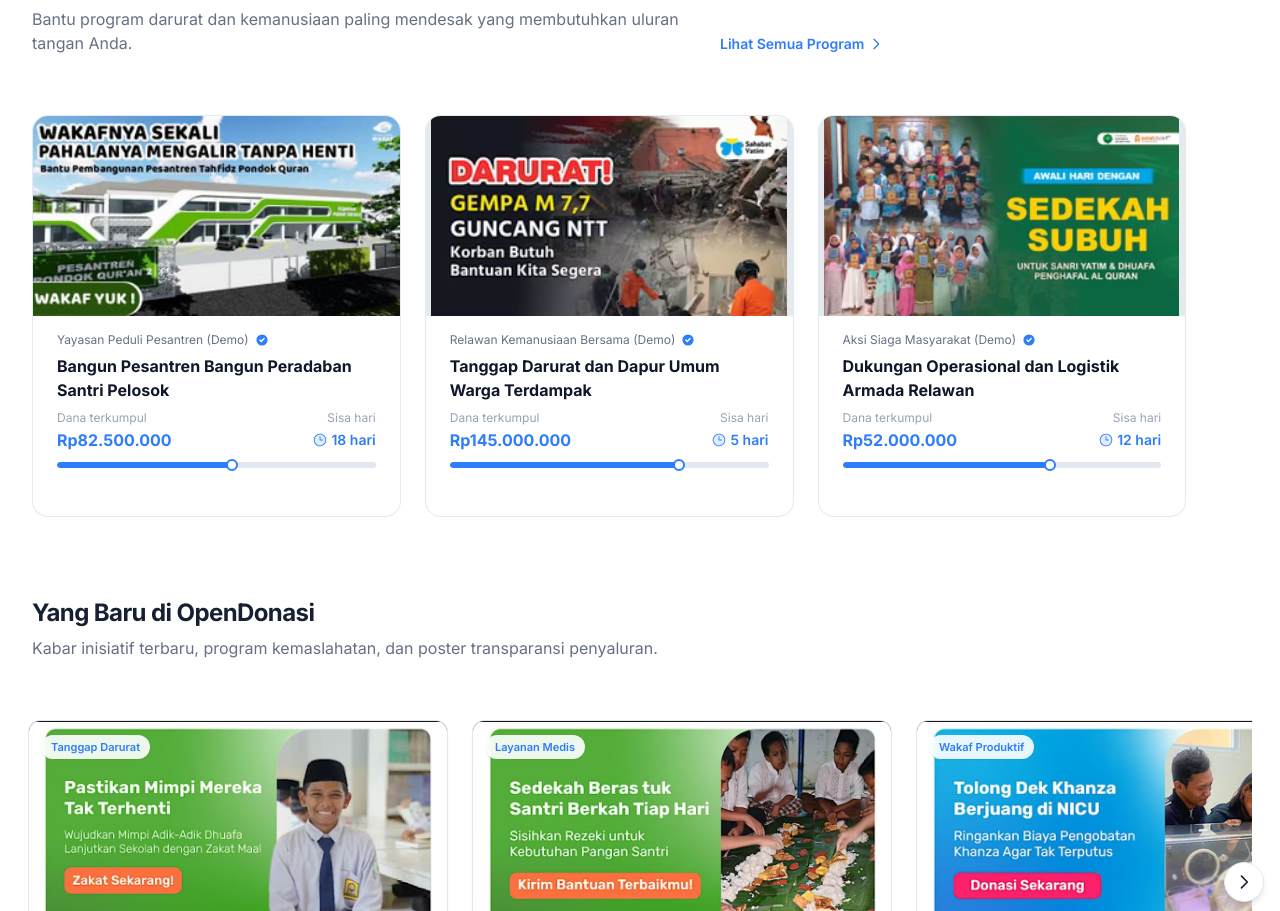
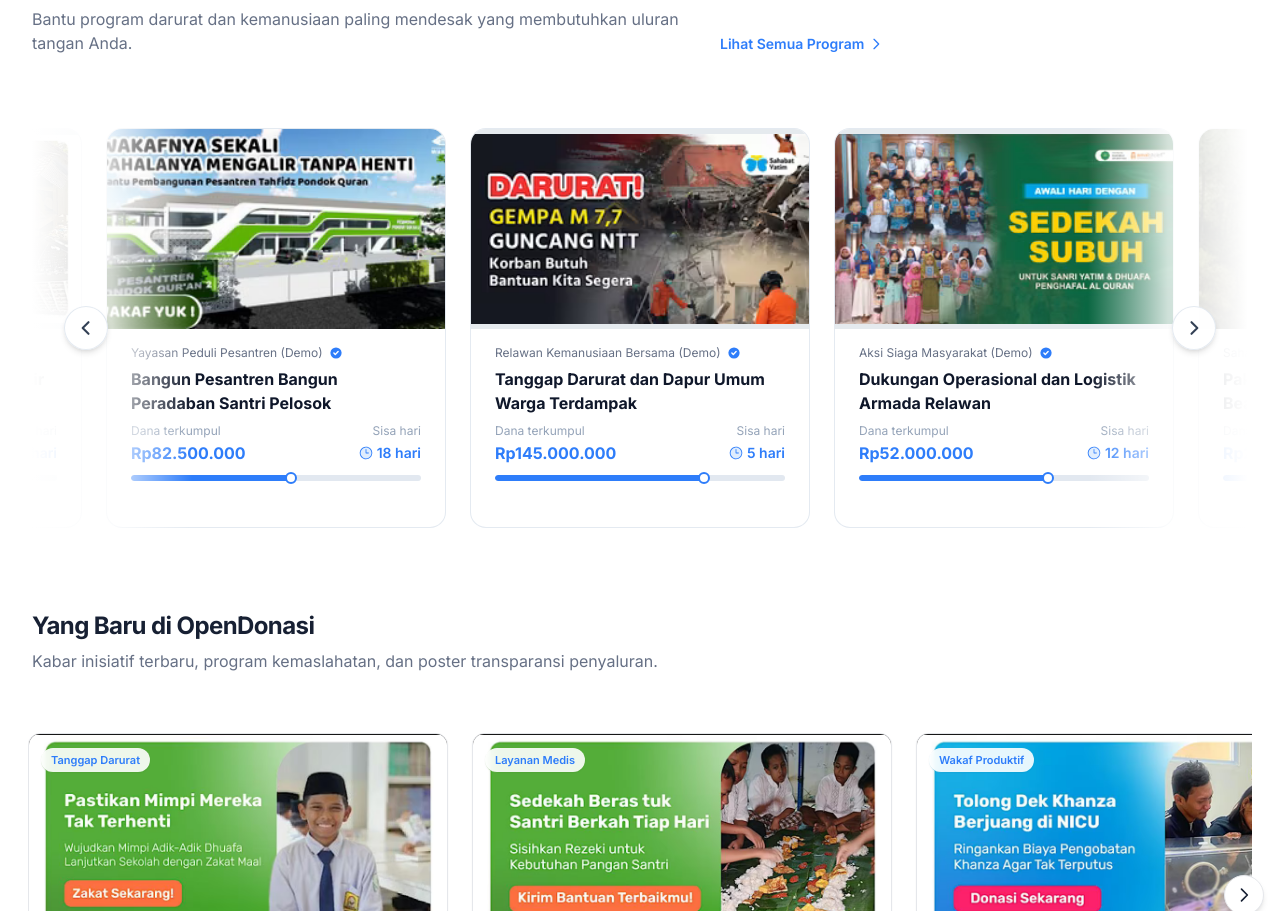
Before and after one commit to inzhagii/opendonasi, a React (Vite) app: page / in a window 1280 px wide. Shown: the part 1173-2084 px from the top of the page. Built offline with nearby package versions, Linux system fonts and the light colour scheme.

Commit message:
feat(featured): implementasi carousel unggulan 3 main card, 2 peek card, dan infinite loop

```diff
--- a/src/components/campaign/FeaturedCampaignCarousel.jsx
+++ b/src/components/campaign/FeaturedCampaignCarousel.jsx
@@ -1,49 +1,178 @@
-import { useRef, useState, useEffect } from 'react';
+// Komponen FeaturedCampaignCarousel ("Ada Kebaikan yang Menantimu") OpenDonasi
+// Mengimplementasikan 3 main card di tengah, 2 peek card di kiri dan kanan, infinite looping tanpa henti, shadow putih, dan tombol arrow.
+
+import { useRef, useState, useEffect, useCallback } from 'react';
 import { Link } from 'react-router-dom';
 import { CAMPAIGNS } from '../../data/campaigns';
 import { CampaignCard } from './CampaignCard';
 import { SectionHeading } from '../ui/SectionHeading';
 
-/**
- * FeaturedCampaignCarousel ("Ada Kebaikan yang Menantimu")
- * Spesifikasi OPENDONASI_SPEC:
- * - Carousel kartu program unggulan (isFeatured: true).
- * - Mendukung drag/swipe manual, TANPA autoplay.
- * - Desktop: menampilkan 3 kartu penuh dan sebagian kartu berikutnya (overflow hint).
- * - Tombol panah di sisi carousel sejajar area kartu.
- * - Mobile: kartu dapat digeser secara horizontal (snap).
- */
 export function FeaturedCampaignCarousel({ className = '' }) {
-  const scrollContainerRef = useRef(null);
-  const [canScrollLeft, setCanScrollLeft] = useState(false);
-  const [canScrollRight, setCanScrollRight] = useState(true);
+  // Ambil program unggulan (minimal 5-7 kampanye untuk infinite loop mulus)
+  const featuredCampaigns = CAMPAIGNS.filter((c) => c.isFeatured);
+  const items = featuredCampaigns.length >= 5 ? featuredCampaigns : CAMPAIGNS.slice(0, 7);
+  const totalCount = items.length;
 
-  // Ambil program unggulan (isFeatured: true)
-  const featuredCampaigns = CAMPAIGNS.filter((c) => c.isFeatured);
+  const [currentIndex, setCurrentIndex] = useState(0);
+  const [direction, setDirection] = useState('idle'); // 'idle' | 'next' | 'prev'
+  const [isAnimating, setIsAnimating] = useState(false);
+  const [isDragging, setIsDragging] = useState(false);
+  const [dragDeltaX, setDragDeltaX] = useState(0);
 
-  const checkScrollability = () => {
-    const el = scrollContainerRef.current;
-    if (!el) return;
-    const { scrollLeft, scrollWidth, clientWidth } = el;
-    setCanScrollLeft(scrollLeft > 5);
-    setCanScrollRight(scrollLeft < scrollWidth - clientWidth - 5);
+  const trackRef = useRef(null);
+  const dragStartXRef = useRef(null);
+
+  // Responsif cardWidth dan gap
+  const [dimensions, setDimensions] = useState({ cardWidth: 340, gap: 24 });
+
+  useEffect(() => {
+    const updateDimensions = () => {
+      const width = window.innerWidth;
+      if (width < 640) {
+        setDimensions({ cardWidth: 280, gap: 14 });
+      } else if (width < 1024) {
+        setDimensions({ cardWidth: 310, gap: 18 });
+      } else {
+        setDimensions({ cardWidth: 340, gap: 24 });
+      }
     };
 
-  useEffect(() => {
-    checkScrollability();
-    window.addEventListener('resize', checkScrollability);
-    return () => window.removeEventListener('resize', checkScrollability);
-  }, [featuredCampaigns]);
+    updateDimensions();
+    window.addEventListener('resize', updateDimensions);
+    return () => window.removeEventListener('resize', updateDimensions);
+  }, []);
 
-  const scrollLeft = () => {
-    if (!scrollContainerRef.current) return;
-    scrollContainerRef.current.scrollBy({ left: -360, behavior: 'smooth' });
+  const stepWidth = dimensions.cardWidth + dimensions.gap;
+
+  // Navigasi Next (Geser ke Kiri, kartu bergerak ke Kanan)
+  const handleNext = useCallback(() => {
+    if (isAnimating) return;
+    setIsAnimating(true);
+    setDirection('next');
+  }, [isAnimating]);
+
+  // Navigasi Prev (Geser ke Kanan, kartu bergerak ke Kiri)
+  const handlePrev = useCallback(() => {
+    if (isAnimating) return;
+    setIsAnimating(true);
+    setDirection('prev');
+  }, [isAnimating]);
+
+  // Reset indeks dan transform setelah animasi selesai
+  const finishTransition = useCallback(() => {
+    if (direction === 'next') {
+      setCurrentIndex((prev) => (prev + 1) % totalCount);
+    } else if (direction === 'prev') {
+      setCurrentIndex((prev) => (prev - 1 + totalCount) % totalCount);
+    }
+    setDirection('idle');
+    setIsAnimating(false);
+    setDragDeltaX(0);
+  }, [direction, totalCount]);
+
+  // Handler onTransitionEnd pada track
+  const handleTransitionEnd = (e) => {
+    if (e.target !== trackRef.current) return;
+    finishTransition();
   };
 
-  const scrollRight = () => {
-    if (!scrollContainerRef.current) return;
-    scrollContainerRef.current.scrollBy({ left: 360, behavior: 'smooth' });
+  // Fallback safety timeout jika onTransitionEnd terlewat
+  useEffect(() => {
+    if (isAnimating) {
+      const timeout = setTimeout(() => {
+        finishTransition();
+      }, 400);
+      return () => clearTimeout(timeout);
+    }
+  }, [isAnimating, finishTransition]);
+
+  // Mouse Drag Handlers
+  const handleMouseDown = (e) => {
+    if (isAnimating) return;
+    dragStartXRef.current = e.clientX;
+    setIsDragging(true);
+    setDragDeltaX(0);
   };
+
+  const handleMouseMove = (e) => {
+    if (!isDragging || dragStartXRef.current === null) return;
+    const delta = e.clientX - dragStartXRef.current;
+    setDragDeltaX(delta);
+  };
+
+  const handleMouseUp = () => {
+    if (!isDragging) return;
+    setIsDragging(false);
+    if (dragDeltaX < -40) {
+      handleNext();
+    } else if (dragDeltaX > 40) {
+      handlePrev();
+    } else {
+      setDragDeltaX(0);
+    }
+  };
+
+  const handleMouseLeave = () => {
+    if (isDragging) {
+      handleMouseUp();
+    }
+  };
+
+  // Touch Swipe Handlers (Mobile)
+  const handleTouchStart = (e) => {
+    if (isAnimating) return;
+    dragStartXRef.current = e.touches[0].clientX;
+    setIsDragging(true);
+    setDragDeltaX(0);
+  };
+
+  const handleTouchMove = (e) => {
+    if (!isDragging || dragStartXRef.current === null) return;
+    const delta = e.touches[0].clientX - dragStartXRef.current;
+    setDragDeltaX(delta);
+  };
+
+  const handleTouchEnd = () => {
+    if (!isDragging) return;
+    setIsDragging(false);
+    if (dragDeltaX < -40) {
+      handleNext();
+    } else if (dragDeltaX > 40) {
+      handlePrev();
+    } else {
+      setDragDeltaX(0);
+    }
+  };
+
+  // Cegah klik kartu jika pengguna sengaja melakukan drag
+  const handleClickCapture = (e) => {
+    if (Math.abs(dragDeltaX) > 8) {
+      e.preventDefault();
+      e.stopPropagation();
+    }
+  };
+
+  // Hitung offset perpindahan transform secara presisi
+  let currentTranslate = 0;
+  if (isDragging) {
+    currentTranslate = dragDeltaX;
+  } else if (direction === 'next') {
+    currentTranslate = -stepWidth;
+  } else if (direction === 'prev') {
+    currentTranslate = stepWidth;
+  }
+
+  // 7 slot kartu yang selalu berputar tanpa henti:
+  // Offset: [-2, -1 (Peek Kiri), 0 (Main 1), 1 (Main 2 Center), 2 (Main 3), 3 (Peek Kanan), 4]
+  const offsets = [-2, -1, 0, 1, 2, 3, 4];
+  const visibleCards = offsets.map((offset) => {
+    const index = (currentIndex + offset + totalCount * 10) % totalCount;
+    return {
+      campaign: items[index],
+      offset,
+      key: `${items[index].id}-${offset}`,
+    };
+  });
 
   return (
     <section aria-labelledby="featured-section-title" className={`w-full ${className}`}>
@@ -66,48 +195,77 @@
         />
       </div>
 
-      {/* Rel Carousel dengan Tombol Navigasi Sisi */}
-      <div className="relative group/carousel">
-        {/* Tombol Panah Kiri (Desktop) */}
-        {canScrollLeft && (
+      {/* Viewport Carousel: 3 Main Card Center, 2 Peek Card di Sisi, Shadow Putih & Tombol Arrow */}
+      <div
+        className="relative w-full h-[435px] overflow-hidden select-none"
+        onMouseDown={handleMouseDown}
+        onMouseMove={handleMouseMove}
+        onMouseUp={handleMouseUp}
+        onMouseLeave={handleMouseLeave}
+        onTouchStart={handleTouchStart}
+        onTouchMove={handleTouchMove}
+        onTouchEnd={handleTouchEnd}
+        onClickCapture={handleClickCapture}
+      >
+        {/* Shadow Gradasi Putih Sisi Kiri (Menutup sebagian Peek Card Kiri) */}
+        <div
+          className="absolute left-0 top-0 bottom-0 w-20 sm:w-28 md:w-40 bg-gradient-to-r from-white via-white/80 to-transparent z-20 pointer-events-none"
+          aria-hidden="true"
+        />
+
+        {/* Shadow Gradasi Putih Sisi Kanan (Menutup sebagian Peek Card Kanan) */}
+        <div
+          className="absolute right-0 top-0 bottom-0 w-20 sm:w-28 md:w-40 bg-gradient-to-l from-white via-white/80 to-transparent z-20 pointer-events-none"
+          aria-hidden="true"
+        />
+
+        {/* Tombol Panah Kiri (Arrow Prev) */}
         <button
           type="button"
-            onClick={scrollLeft}
+          onClick={handlePrev}
           aria-label="Geser ke program sebelumnya"
-            className="hidden md:flex absolute -left-4 top-1/2 -translate-y-1/2 z-10 w-10 h-10 rounded-full bg-white border border-border shadow-md items-center justify-center text-text-primary hover:text-primary hover:border-primary transition-all focus:outline-none focus-visible:ring-2 focus-visible:ring-primary"
+          className="absolute left-2 sm:left-4 md:left-6 lg:left-8 top-1/2 -translate-y-1/2 z-30 w-10 h-10 sm:w-11 sm:h-11 rounded-full bg-white/95 hover:bg-white border border-slate-200/90 shadow-md flex items-center justify-center text-slate-700 hover:text-primary transition-all active:scale-95 focus:outline-none focus-visible:ring-2 focus-visible:ring-primary cursor-pointer"
         >
-            <svg className="w-5 h-5" fill="none" viewBox="0 0 24 24" stroke="currentColor">
-              <path strokeLinecap="round" strokeLinejoin="round" strokeWidth={2} d="M15 19l-7-7 7-7" />
+          <svg className="w-5 h-5" fill="none" viewBox="0 0 24 24" stroke="currentColor" strokeWidth={2.5}>
+            <path strokeLinecap="round" strokeLinejoin="round" d="M15 19l-7-7 7-7" />
           </svg>
         </button>
-        )}
 
-        {/* Tombol Panah Kanan (Desktop) */}
-        {canScrollRight && (
+        {/* Tombol Panah Kanan (Arrow Next) */}
         <button
           type="button"
-            onClick={scrollRight}
+          onClick={handleNext}
           aria-label="Geser ke program berikutnya"
-            className="hidden md:flex absolute -right-4 top-1/2 -translate-y-1/2 z-10 w-10 h-10 rounded-full bg-white border border-border shadow-md items-center justify-center text-text-primary hover:text-primary hover:border-primary transition-all focus:outline-none focus-visible:ring-2 focus-visible:ring-primary"
+          className="absolute right-2 sm:right-4 md:right-6 lg:right-8 top-1/2 -translate-y-1/2 z-30 w-10 h-10 sm:w-11 sm:h-11 rounded-full bg-white/95 hover:bg-white border border-slate-200/90 shadow-md flex items-center justify-center text-slate-700 hover:text-primary transition-all active:scale-95 focus:outline-none focus-visible:ring-2 focus-visible:ring-primary cursor-pointer"
         >
-            <svg className="w-5 h-5" fill="none" viewBox="0 0 24 24" stroke="currentColor">
-              <path strokeLinecap="round" strokeLinejoin="round" strokeWidth={2} d="M9 5l7 7-7 7" />
+          <svg className="w-5 h-5" fill="none" viewBox="0 0 24 24" stroke="currentColor" strokeWidth={2.5}>
+            <path strokeLinecap="round" strokeLinejoin="round" d="M9 5l7 7-7 7" />
           </svg>
         </button>
-        )}
 
-        {/* Kontainer Scroll Kartu */}
+        {/* Rel Track Kartu: Selalu Terpusat Simetris di Tengah Viewport */}
         <div
-          ref={scrollContainerRef}
-          onScroll={checkScrollability}
-          className="flex gap-4 sm:gap-6 overflow-x-auto snap-x scrollbar-none pb-4 pt-1 px-1 -mx-1"
+          ref={trackRef}
+          onTransitionEnd={handleTransitionEnd}
+          className={`flex items-center absolute left-1/2 top-2.5 bottom-2.5 ${
+            isAnimating
+              ? 'transition-transform duration-[350ms] ease-out'
+              : 'transition-none'
+          } ${isDragging ? 'cursor-grabbing' : 'cursor-grab'}`}
+          style={{
+            transform: `translateX(calc(-50% + ${currentTranslate}px))`,
+          }}
         >
-          {featuredCampaigns.map((campaign) => (
+          {visibleCards.map((item, idx) => (
             <div
-              key={campaign.id}
-              className="shrink-0 snap-start w-[280px] sm:w-[320px] md:w-[calc((100%-36px)/3.2)]"
+              key={item.key}
+              className="shrink-0 h-[400px] transition-opacity duration-200"
+              style={{
+                width: `${dimensions.cardWidth}px`,
+                marginRight: idx === visibleCards.length - 1 ? 0 : `${dimensions.gap}px`,
+              }}
             >
-              <CampaignCard campaign={campaign} variant="vertical" className="h-full" />
+              <CampaignCard campaign={item.campaign} variant="vertical" className="h-full" />
             </div>
           ))}
         </div>
@@ -115,3 +273,5 @@
     </section>
   );
 }
+
+export default FeaturedCampaignCarousel;
```
Also changed, not shown: src/data/campaigns.js (+4 -4 lines). Lines whose indentation alone changed are shown as unchanged.
